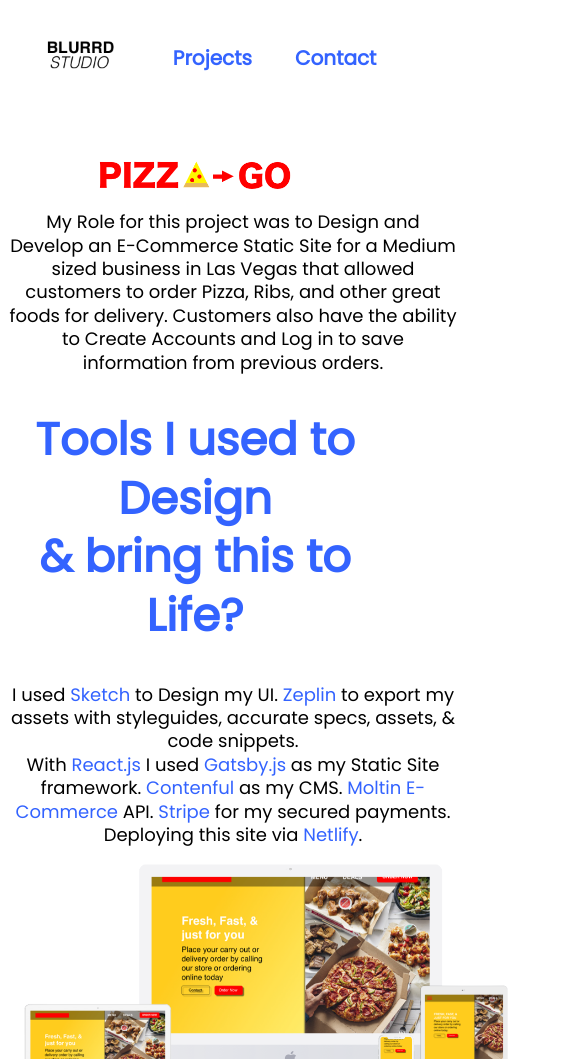
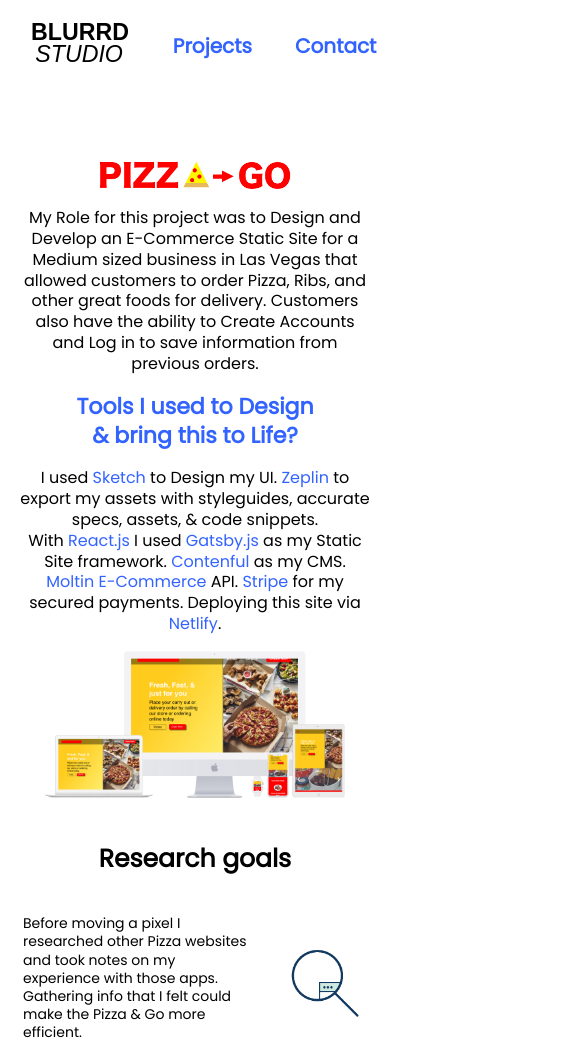
Before and after one commit to miltonisblurrd/portfolio, a Gatsby site: page /page4 in a window 390 px wide. Shown: the top 1059 px of the page, 585 px wide, since content can reach past the window. Built offline with nearby package versions, Linux system fonts and the light colour scheme; Gatsby itself is replaced by a stand-in of ours.

Commit message:
Initial commit

```diff
--- a/src/components/Header.css
+++ b/src/components/Header.css
@@ -3,23 +3,22 @@
   width: 100%;
   padding: 5px 0;
   z-index: 100;
-
 }
 
 .headerGroup {
   max-width: 500px;
   margin: 0 auto;
   display: grid;
-    grid-template-columns: repeat(3,auto);
+  grid-template-columns: repeat(3, auto);
   align-items: center;
   justify-items: center;
+  text-align: center;
 }
 
 .Header a {
   font-weight: 700;
   font-size: 20px;
 }
-
 
 @media (max-wdith: 640px) {
   .Header {
--- a/src/components/InfoGroup/InfoGroup.css
+++ b/src/components/InfoGroup/InfoGroup.css
@@ -16,8 +16,6 @@
     font-size: 25px;
   }
 }
-
-
 
 .InfoGroup {
   display: flex;
@@ -38,42 +36,34 @@
   }
 }
 
-
-
-
 .InfoGroup p {
   font-size: 20px;
   flex-grow: 1;
+  padding-left: 15px;
 }
 @media (max-width: 940px) {
   .InfoGroup p {
-
     font-size: 16px;
   }
 }
 @media (max-width: 740px) {
   .InfoGroup p {
-
     font-size: 14px;
   }
 }
 
-
-
 .InfoImage img {
   width: 200px;
   flex-grow: 1;
-    padding-left: 20px;
+  padding-left: 5px;
 }
 @media (max-width: 940px) {
   .InfoImage img {
-
     width: 175px;
   }
 }
 @media (max-width: 740px) {
   .InfoImage img {
-
     width: 150px;
   }
 }
--- a/src/components/header.js
+++ b/src/components/header.js
@@ -3,14 +3,12 @@
 import React from 'react'
 import './Header.css'
 
-
 class Header extends React.Component {
-
   constructor(props) {
     super(props)
 
     this.state = {
-      hasScrolled: false
+      hasScrolled: false,
     }
   }
 
@@ -18,8 +16,7 @@
     window.addEventListener('scroll', this.handleScroll)
   }
 
-
-  handleScroll = (event) => {
+  handleScroll = event => {
     const scrollTop = window.pageYOffset
 
     if (scrollTop > 50) {
@@ -29,17 +26,19 @@
     }
   }
 
+  render() {
+    return (
+      <div
+        className={this.state.hasScrolled ? 'Header HeaderScrolled' : 'Header'}
+      >
+        <div className="headerGroup">
+          <Link to="/">
+            <img src={require('../images/blurrdLogo.svg')} width="100" />{' '}
+          </Link>
 
-
-  render () {
-    return (
-        <div className={this.state.hasScrolled ? 'Header HeaderScrolled' : 'Header'}>
-
-        <div className="headerGroup">
-              <Link to="/"><img src={require('../images/logooo.png')} width="100" /> </Link>
-              <Link to="/page-2">Projects</Link>
-              <Link to="/#contactForm">Contact</Link>
-          </div>
+          <Link to="/page-2">Projects</Link>
+          <Link to="/#contactForm">Contact</Link>
+        </div>
       </div>
     )
   }
--- a/src/components/layout.css
+++ b/src/components/layout.css
@@ -1,40 +1,45 @@
 @import url('https://fonts.googleapis.com/css?family=Poppins');
-
 
 body {
   font-family: 'Poppins', sans-serif;
   font-size: 30px;
   -webkit-font-smoothing: antialiased;
   line-height: 1.3;
+  text-align: left;
 }
-@media (max-width: 840px) {
+@media (max-width: 940px) {
   body {
-
-      font-size: 25px;
+    font-size: 25px;
   }
 }
 @media (max-width: 740px) {
   body {
-
-      font-size: 20px;
+    font-size: 16px;
   }
 }
-
-
 
 a {
   color: #3363ff;
   text-decoration: none;
   font-weight: 750px;
-
 }
-a:hover{
+a:hover {
   color: transparent;
-  text-shadow: 0 0 15px rgba( 0, 0, 0, 0.5);
+  text-shadow: 0 0 15px rgba(0, 0, 0, 0.5);
 }
 
 .textGroup h1 {
-  font-size: 35px;
+  font-size: 40px;
+}
+@media (max-width: 940px) {
+  .textGroup h1 {
+    font-size: 30px;
+  }
+}
+@media (max-width: 740px) {
+  .textGroup h1 {
+    font-size: 20px;
+  }
 }
 
 .textGroup {
@@ -43,7 +48,7 @@
   animation: textGroupAnimation;
   animation-duration: 4s;
   animation-fill-mode: forwards;
-  animation-timing-function: cubic-bezier(0.165, 0.84, 0.44, 1)
+  animation-timing-function: cubic-bezier(0.165, 0.84, 0.44, 1);
 }
 @keyframes textGroupAnimation {
   0% {
@@ -55,10 +60,14 @@
     transform: translateY(0px);
   }
 }
-
-
-
-
+@media (max-width: 940px) {
+  .textGroup {
+  }
+}
+@media (max-width: 740px) {
+  .textGroup {
+  }
+}
 
 .foota {
   text-align: center;
--- a/src/pages/page4.css
+++ b/src/pages/page4.css
@@ -3,7 +3,7 @@
   animation: pizzaGroupAnimation;
   animation-duration: 4s;
   animation-fill-mode: forwards;
-  animation-timing-function: cubic-bezier(0.165, 0.84, 0.44, 1)
+  animation-timing-function: cubic-bezier(0.165, 0.84, 0.44, 1);
 }
 @keyframes pizzaGroupAnimation {
   0% {
@@ -16,30 +16,29 @@
   }
 }
 
-
-
-
 .pizzaGoLogo img {
+  width: 300px;
   padding-top: 150px;
   display: block;
   margin-left: auto;
   margin-right: auto;
-
 }
 @media (max-width: 940px) {
   .pizzaGoLogo img {
     width: 250px;
-
+    display: block;
+    margin-left: auto;
+    margin-right: auto;
   }
 }
 @media (max-width: 740px) {
   .pizzaGoLogo img {
     width: 200px;
-
+    display: block;
+    margin-left: auto;
+    margin-right: auto;
   }
 }
-
-
 
 .pizzaGoSummary {
   font-size: 25px;
@@ -55,34 +54,31 @@
 }
 @media (max-width: 740px) {
   .pizzaGoSummary {
-        width: 450px;
-        font-size: 18px;
+    width: 350px;
+    font-size: 16px;
   }
 }
-
-
-
 
 .GroupInfo {
   text-align: center;
 }
-
 
 .pizzaHomePage img {
   width: 600px;
   margin: 0 auto;
   padding-bottom: 50px;
   box-shadow: 0 40px 70px rgba(2, 0, 12, 0.192);
-
 }
 @media (max-width: 940px) {
-    .homePage img {
+  .pizzaHomePage img {
     width: 500px;
-
   }
 }
-
-
+@media (max-width: 740px) {
+  .pizzaHomePage img {
+    width: 300px;
+  }
+}
 
 .pizzaWhole img {
   padding-top: 40px;
@@ -90,14 +86,15 @@
   width: 500px;
 }
 @media (max-width: 940px) {
-    .blindsWhole img {
+  .pizzaWhole img {
     width: 400px;
-
   }
 }
-
-
-
+@media (max-width: 740px) {
+  .pizzaWhole img {
+    width: 250px;
+  }
+}
 
 .pizzaGoComp img {
   width: 500px;
@@ -106,21 +103,30 @@
   margin-right: auto;
 }
 @media (max-width: 940px) {
-    .blindsLaptop img {
+  .pizzaGoComp img {
     width: 400px;
-
   }
 }
 @media (max-width: 740px) {
-    .blindsLaptop img {
+  .pizzaGoComp img {
     width: 300px;
-
   }
 }
-
 
 .headerSub {
   font-size: 45px;
   color: #3363ff;
   text-align: center;
 }
+@media (max-width: 940px) {
+  .headerSub {
+    font-size: 35px;
+    text-align: center;
+  }
+}
+@media (max-width: 740px) {
+  .headerSub {
+    font-size: 22px;
+    text-align: center;
+  }
+}
```
Also changed, not shown: src/components/Card.css (+8 -17 lines), src/pages/page2.css (+6 -16 lines), src/pages/page3.css (+21 -25 lines), src/pages/page5.css (+10 -28 lines), src/images/blurrdLogo.svg (added). Lines whose indentation alone changed are shown as unchanged.
